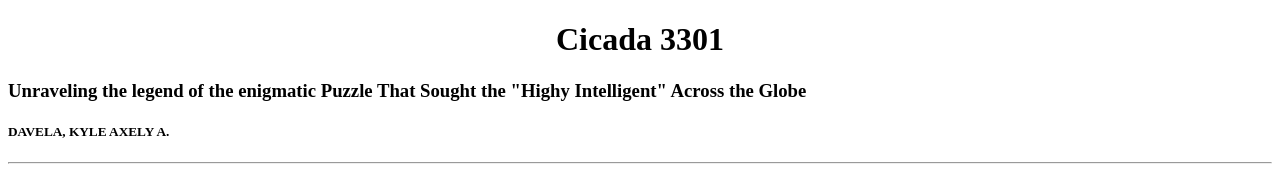
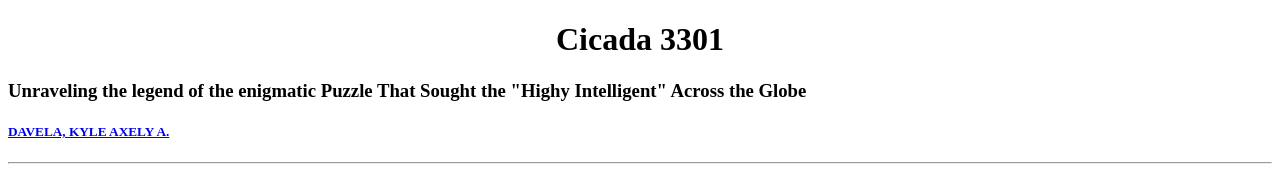
Before and after one commit to KyleDavela/activity5, a plain HTML site: page index.html in a window 1280 px wide. Shown: the top 177 px of the page. Drawn offline with Linux system fonts and the light colour scheme.

Commit message:
Update index.html

```diff
--- a/index.html
+++ b/index.html
@@ -8,7 +8,7 @@
 <body>
     <h1 style="text-align: center;">Cicada 3301</h1>
     <h3>Unraveling the legend of the enigmatic Puzzle That Sought the "Highy Intelligent" Across the Globe</h3>
-    <h5>DAVELA, KYLE AXELY A.</h5><hr>
+    <h5><a href="mailto:20254716@s.ubaguio.edu">DAVELA, KYLE AXELY A.</a></h5><hr>
     <p>
         <a href="https://en.wikipedia.org/wiki/Cicada_3301?fbclid=IwY2xjawMuINlleHRuA2FlbQIxMQABHvn30ez50b5L51xv86NW49yYkAyL16oeRNwkRUJ-RVlmZixsgzaQXXC7fns9_aem_KwmdpW-9-WWmTJKf5lnLXQ" target="_blank">Cicada 3001</a> is a name synonymous with mystery, cryptography, and a global scavenger hunt that has fascinated and bewildered puzzle enthusiasts worldwide.
         Emerging first on the internet in 2012, Cicada 3301 became famous for releasing extremely complex puzzles supposedly designed to recruit brilliant minds with a penchant for cryptography, privacy, and information security. Despite years of speculation and attempts at solving, the true purpose and identity of Cicada 3301 remain largely unknown. Origins
```
